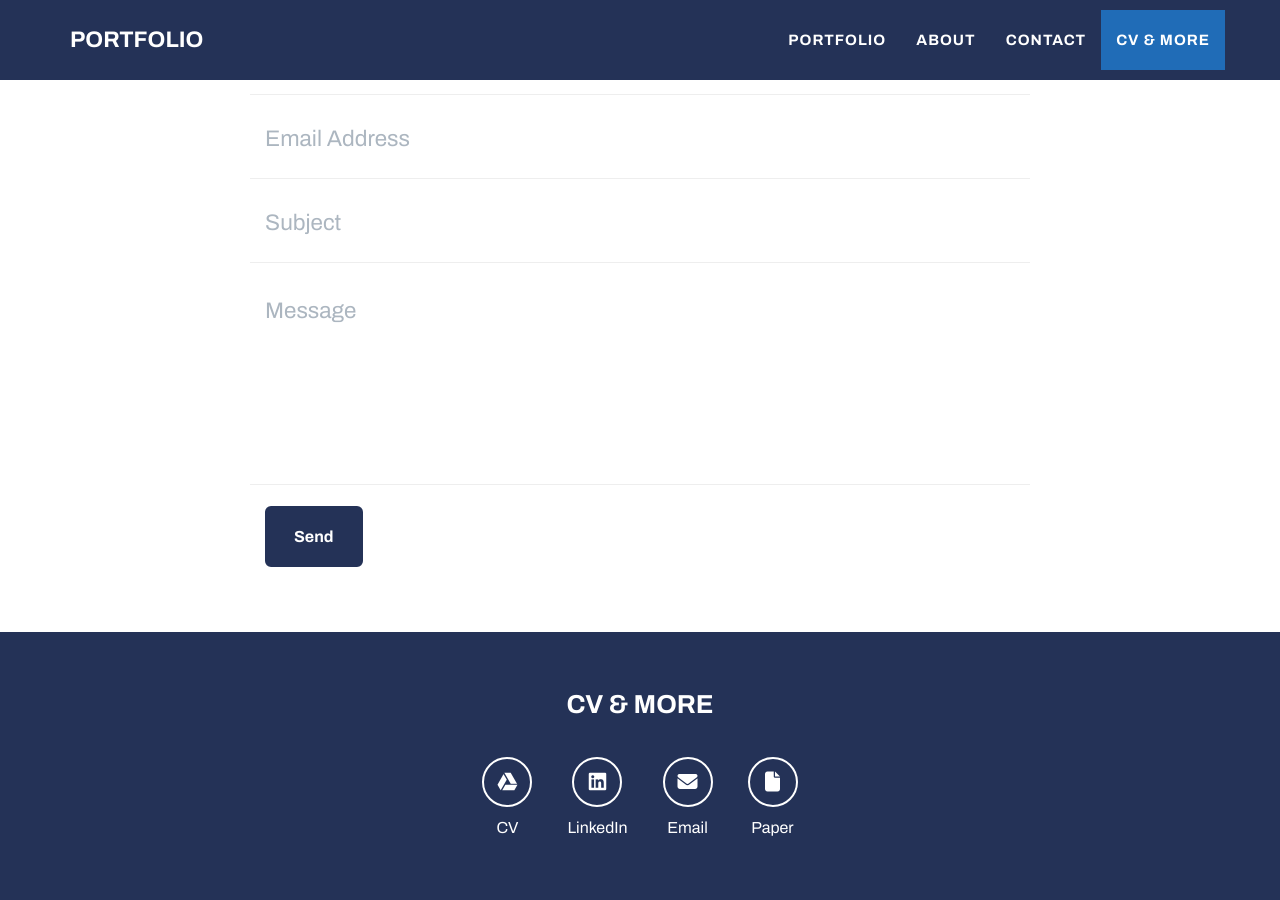
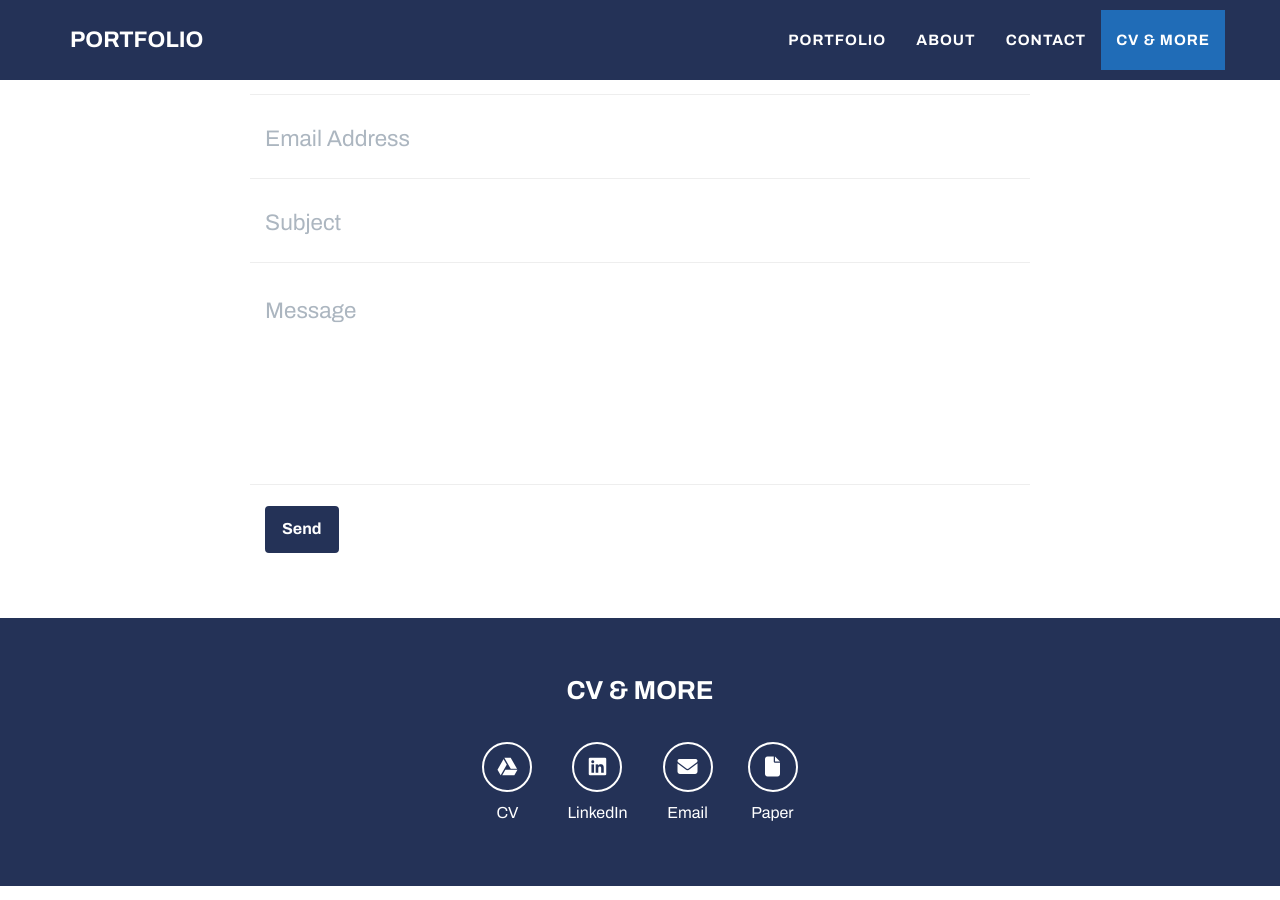
Before and after one commit to Kelly-Portfolio/Kelly-Portfolio.github.io, a Jekyll site: the page built from _posts/2014-07-18-project-1.markdown, in a window 1280 px wide and 900 px high, scrolled down 1878 px. Built offline with Jekyll 4.4.1, drawn with Linux system fonts in a browser that asks for light colours.

Commit message:
remove large btn

```diff
--- a/_includes/contact_static.html
+++ b/_includes/contact_static.html
@@ -46,7 +46,7 @@
           <div id="success"></div>
           <div class="row">
             <div class="form-group col-xs-12">
-              <button type="submit" class="btn btn-success btn-lg">Send</button>
+              <button type="submit" class="btn btn-success">Send</button>
             </div>
           </div>
         </form>
```
